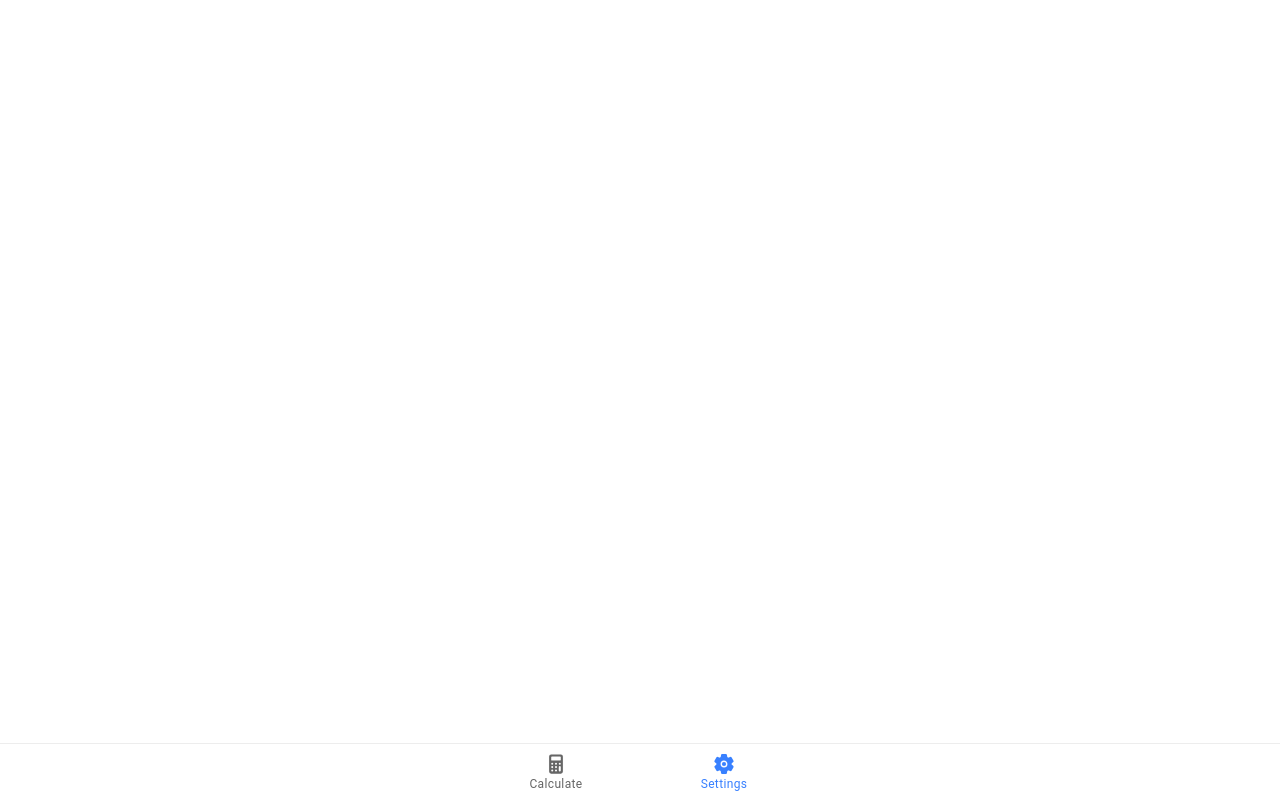
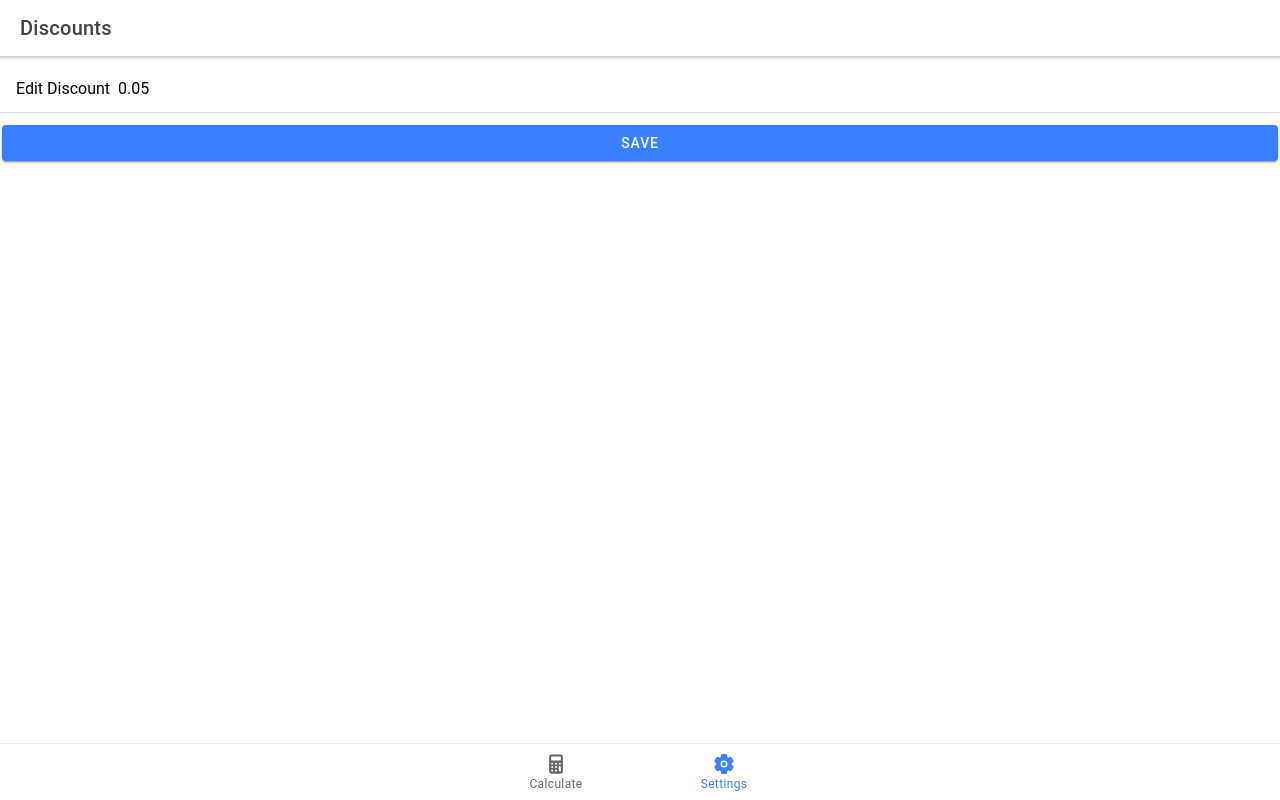
Before and after one commit to batmanstooge/gj-price-calculator, a React (Create React App) app: page /settings/discounts in a window 1280 px wide. Built offline with nearby package versions, Linux system fonts and the light colour scheme.

Commit message:
Settings page - adding and saving price and discount in Context

```diff
--- a/src/App.tsx
+++ b/src/App.tsx
@@ -37,15 +37,30 @@ import {
 } from "ionicons/icons";
 import { AppContext } from "./contexts/AppContext";
 import { useState } from "react";
+import PricePage from "./pages/PricePage";
+import DiscountsPage from "./pages/DiscountsPage";
 
 setupIonicReact();
 
 const App: React.FC = () => {
   const [price, setPrice] = useState<number>(100);
   const [discount, setDiscount] = useState<number>(0.05);
+  const editPriceHandler = (editedPrice: number) => {
+    setPrice(editedPrice);
+  };
+  const editDiscountHandler = (editedDiscount: number) => {
+    setDiscount(editedDiscount);
+  };
   return (
     <IonApp>
-      <AppContext.Provider value={{ price, discount }}>
+      <AppContext.Provider
+        value={{
+          price,
+          discount,
+          onEditPrice: editPriceHandler,
+          onEditDiscount: editDiscountHandler,
+        }}
+      >
         <IonReactRouter>
           <IonTabs>
             <IonRouterOutlet>
@@ -54,6 +69,12 @@ const App: React.FC = () => {
               </Route>
               <Route exact path="/settings">
                 <SettingsPage />
+              </Route>
+              <Route exact path="/settings/price">
+                <PricePage />
+              </Route>
+              <Route exact path="/settings/discounts">
+                <DiscountsPage />
               </Route>
               <Route exact path="/">
                 <Redirect to="/home" />
--- a/src/contexts/AppContext.ts
+++ b/src/contexts/AppContext.ts
@@ -3,6 +3,8 @@ import { createContext } from "react";
 interface appDefaultValues {
   price: number;
   discount: number;
+  onEditPrice?: (price: number) => void;
+  onEditDiscount?: (discount: number) => void;
 }
 
 const defaultValue: appDefaultValues = { price: 100, discount: 0.05 };
--- /dev/null
+++ b/src/pages/DiscountsPage.tsx
@@ -0,0 +1,54 @@
+import {
+  IonButton,
+  IonContent,
+  IonHeader,
+  IonInput,
+  IonItem,
+  IonLabel,
+  IonList,
+  IonPage,
+  IonTitle,
+  IonToolbar,
+} from "@ionic/react";
+import { useContext, useState } from "react";
+import { AppContext } from "../contexts/AppContext";
+import "./Settings.css";
+
+const DiscountsPage: React.FC = () => {
+  const { discount, onEditDiscount } = useContext(AppContext);
+  const [enteredDiscount, setEnteredDiscount] = useState<any>(discount);
+  const handleDiscountChange = (event: { detail: { value: any } }) => {
+    setEnteredDiscount(event.detail.value);
+  };
+
+  const handleDiscountSave = () => {
+    if (onEditDiscount) onEditDiscount(enteredDiscount);
+  };
+
+  return (
+    <IonPage>
+      <IonHeader>
+        <IonToolbar>
+          <IonTitle>Discounts</IonTitle>
+        </IonToolbar>
+      </IonHeader>
+      <IonContent>
+        <IonList>
+          <IonItem>
+            <IonLabel>Edit Discount</IonLabel>
+            <IonInput
+              type="number"
+              value={enteredDiscount}
+              onIonChange={handleDiscountChange}
+            />
+          </IonItem>
+        </IonList>
+        <IonButton expand="block" onClick={handleDiscountSave}>
+          Save
+        </IonButton>
+      </IonContent>
+    </IonPage>
+  );
+};
+
+export default DiscountsPage;
--- a/src/pages/HomePage.tsx
+++ b/src/pages/HomePage.tsx
@@ -17,7 +17,7 @@ import {
   IonTitle,
   IonToolbar,
 } from "@ionic/react";
-import { SetStateAction, useContext, useState } from "react";
+import { SetStateAction, useContext, useEffect, useState } from "react";
 import { AppContext } from "../contexts/AppContext";
 import { calculatePrice } from "../lib/calculator";
 import {
@@ -36,9 +36,11 @@ const HomePage: React.FC = () => {
   const [polish, setPolish] = useState<string>("X");
   const [symmetry, setSymmetry] = useState<string>("X");
   const { price, discount } = useContext(AppContext);
-  const [priceAfterDiscount, setPriceAfterDiscount] = useState<number>(price);
+  const [priceAfterDiscount, setPriceAfterDiscount] = useState<number>(+price);
 
-  console.log(price, discount);
+  useEffect(() => {
+    setPriceAfterDiscount(+price);
+  }, [price]);
 
   const formattedVariablesForCalculation = () => {
     return `${colour}-${clarity}-${cut}-${polish}-${symmetry}`;
@@ -80,7 +82,7 @@ const HomePage: React.FC = () => {
       cut,
       polish,
       symmetry,
-      price,
+      +price,
       discount
     );
     setPriceAfterDiscount(priceAfterDiscount);
@@ -206,7 +208,7 @@ const HomePage: React.FC = () => {
           </IonCardHeader>
           <IonCardContent>
             <IonText>
-              <h1>{priceAfterDiscount.toFixed(2)}</h1>
+              <h1>{priceAfterDiscount?.toFixed(2)}</h1>
             </IonText>
           </IonCardContent>
         </IonCard>
--- /dev/null
+++ b/src/pages/PricePage.tsx
@@ -0,0 +1,54 @@
+import {
+  IonButton,
+  IonContent,
+  IonHeader,
+  IonInput,
+  IonItem,
+  IonLabel,
+  IonList,
+  IonPage,
+  IonTitle,
+  IonToolbar,
+} from "@ionic/react";
+import { useContext, useState } from "react";
+import { AppContext } from "../contexts/AppContext";
+import "./Settings.css";
+
+const PricePage: React.FC = () => {
+  const { price, onEditPrice } = useContext(AppContext);
+  const [enteredPrice, setEnteredPrice] = useState<any>(price);
+  const handleEditPriceChange = (event: { detail: { value: any } }) => {
+    setEnteredPrice(event.detail.value);
+  };
+
+  const handlePriceSave = () => {
+    if (onEditPrice) onEditPrice(enteredPrice);
+  };
+
+  return (
+    <IonPage>
+      <IonHeader>
+        <IonToolbar>
+          <IonTitle>Price</IonTitle>
+        </IonToolbar>
+      </IonHeader>
+      <IonContent>
+        <IonList>
+          <IonItem>
+            <IonLabel>Edit Price</IonLabel>
+            <IonInput
+              type="number"
+              value={enteredPrice}
+              onIonChange={handleEditPriceChange}
+            />
+          </IonItem>
+        </IonList>
+        <IonButton expand="block" onClick={handlePriceSave}>
+          Save
+        </IonButton>
+      </IonContent>
+    </IonPage>
+  );
+};
+
+export default PricePage;
--- a/src/pages/SettingsPage.tsx
+++ b/src/pages/SettingsPage.tsx
@@ -1,13 +1,21 @@
 import {
   IonContent,
   IonHeader,
+  IonIcon,
+  IonItem,
+  IonList,
   IonPage,
+  IonText,
   IonTitle,
   IonToolbar,
 } from "@ionic/react";
+import { useContext } from "react";
+import { AppContext } from "../contexts/AppContext";
+import { cashOutline, discOutline, exitOutline } from "ionicons/icons";
 import "./Settings.css";
 
 const SettingsPage: React.FC = () => {
+  useContext(AppContext);
   return (
     <IonPage>
       <IonHeader>
@@ -15,7 +23,22 @@ const SettingsPage: React.FC = () => {
           <IonTitle>Settings</IonTitle>
         </IonToolbar>
       </IonHeader>
-      <IonContent>[TODO]</IonContent>
+      <IonContent>
+        <IonList>
+          <IonItem button routerLink="/settings/price">
+            <IonIcon slot="start" icon={cashOutline} />
+            <IonText>Price</IonText>
+          </IonItem>
+          <IonItem button routerLink="/settings/discounts">
+            <IonIcon slot="start" icon={discOutline} />
+            <IonText>Discounts</IonText>
+          </IonItem>
+          <IonItem button>
+            <IonIcon slot="start" icon={exitOutline} />
+            <IonText>Logout</IonText>
+          </IonItem>
+        </IonList>
+      </IonContent>
     </IonPage>
   );
 };
```
